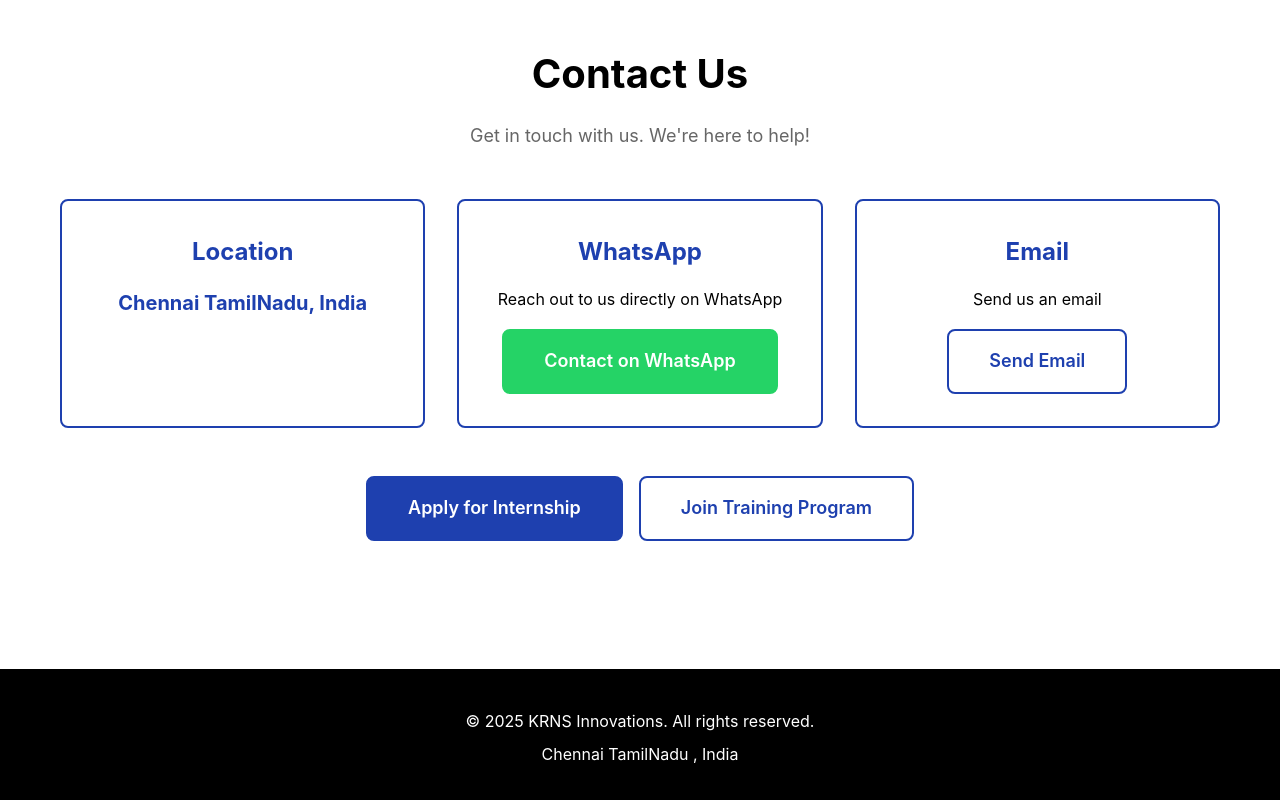
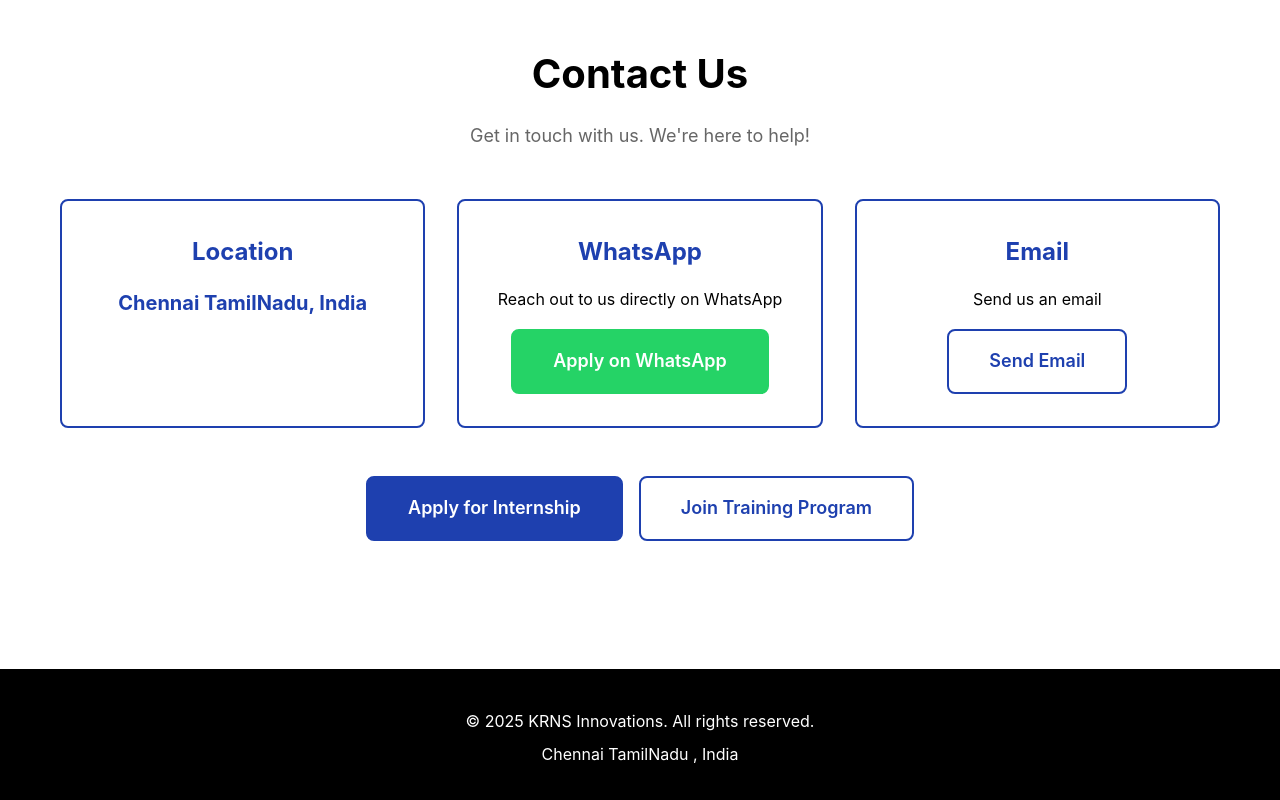
Before and after one commit to kajenthsusaimanickam/KRNS-Innovations-index, a plain HTML site: page index.html in a window 1280 px wide. Shown: the part 6061-6861 px from the top of the page. Drawn offline with Linux system fonts and the light colour scheme.

Commit message:
Update index.html

```diff
--- a/index.html
+++ b/index.html
@@ -1086,7 +1086,7 @@ We combine cutting-edge AI integration, smart hardware systems, and innovative c
                 <div class="contact-card fade-in">
                     <h2>WhatsApp</h2>
                     <p>Reach out to us directly on WhatsApp</p>
-                    <a href="https://wa.me/+919994308192" class="btn btn-primary btn-whatsapp" target="_blank">Contact on WhatsApp</a>
+                    <a href="https://wa.me/+919994308192?text=Hi i want to continue with internship program of KRNS." class="btn btn-primary btn-whatsapp" target="_blank">Apply on WhatsApp</a>
                 </div>
 
                 <div class="contact-card fade-in">
```
